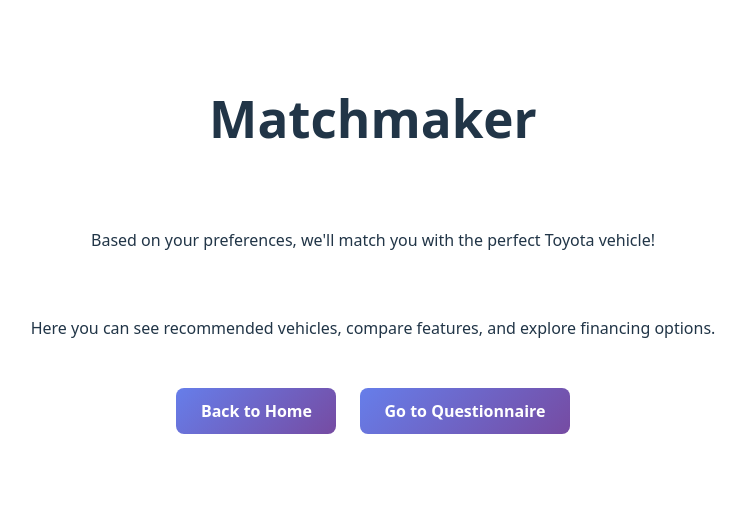
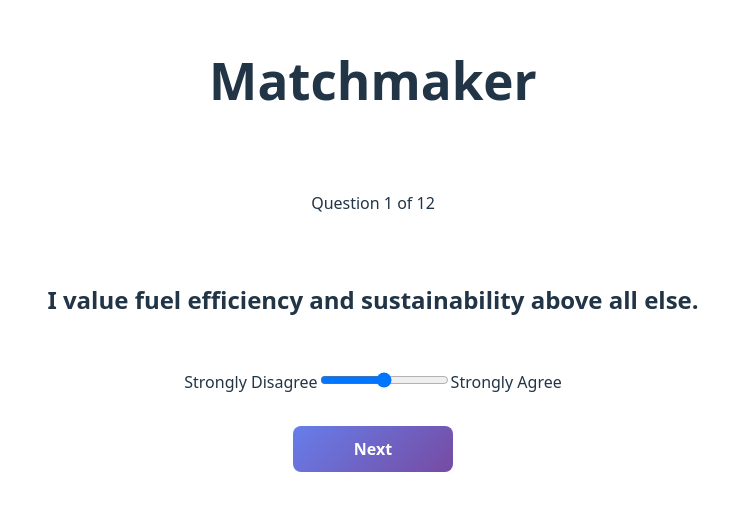
Before and after one commit to travisng02005/HACKTX25, a React (Vite) app in the folder toyota-auto-budget/: page /matchmaker in a window 1280 px wide. Shown: the part 155-666 px from the top of the page, without its empty margins (267-1012 px from the left). Built offline with nearby package versions, Linux system fonts and the light colour scheme.

Commit message:
Implement match maker questions

```diff
--- a/toyota-auto-budget/src/Matchmaker.jsx
+++ b/toyota-auto-budget/src/Matchmaker.jsx
@@ -1,23 +1,147 @@
-import { Link } from 'react-router-dom'
-import './App.css'
+import React, { useState } from "react";
+import { Link } from "react-router-dom";
+import "./App.css";
+
+const questions = [
+  { id: 1, text: "I value fuel efficiency and sustainability above all else.", traits: { eco: 1 } },
+  { id: 2, text: "I prefer a compact car that's easy to park and maneuver in the city.", traits: { comfort: 0.5, style: 0.5 } },
+  { id: 3, text: "I enjoy taking spirited drives and want my car to feel sporty.", traits: { performance: 1 } },
+  { id: 4, text: "I prioritize comfort, space, and family-friendly design.", traits: { comfort: 1 } },
+  { id: 5, text: "I’m drawn to cutting-edge technology and futuristic design.", traits: { innovation: 1 } },
+  { id: 6, text: "I see my car as an expression of style and individuality.", traits: { style: 1 } },
+  { id: 7, text: "I prefer a hybrid or electric powertrain over gasoline engines.", traits: { eco: 1, innovation: 0.5 } },
+  { id: 8, text: "I often drive long distances and want a smooth, quiet ride.", traits: { comfort: 1 } },
+  { id: 9, text: "I like being ready for road trips, carpools, or hauling gear.", traits: { comfort: 1 } },
+  { id: 10, text: "I appreciate cars that feel exclusive or performance-tuned.", traits: { performance: 0.7, style: 0.3 } },
+  { id: 11, text: "I want a car that helps me save money over time.", traits: { eco: 1, comfort: 0.5 } },
+  { id: 12, text: "I like trying innovative or less common technologies (like hydrogen).", traits: { innovation: 1 } },
+];
+
+// simplified Toyota personality matrix
+const cars = [
+  { name: "Corolla", traits: { eco: 4, performance: 3, comfort: 5, innovation: 3, style: 3 } },
+  { name: "Corolla Hybrid", traits: { eco: 6, performance: 3, comfort: 5, innovation: 4, style: 3 } },
+  { name: "Corolla Hatchback", traits: { eco: 4, performance: 4, comfort: 4, innovation: 3, style: 5 } },
+  { name: "Prius", traits: { eco: 7, performance: 3, comfort: 5, innovation: 6, style: 4 } },
+  { name: "Prius Plug-in Hybrid", traits: { eco: 7, performance: 3, comfort: 5, innovation: 7, style: 4 } },
+  { name: "Camry", traits: { eco: 5, performance: 4, comfort: 7, innovation: 5, style: 4 } },
+  { name: "GR 86", traits: { eco: 2, performance: 7, comfort: 3, innovation: 3, style: 6 } },
+  { name: "GR Corolla", traits: { eco: 3, performance: 7, comfort: 3, innovation: 4, style: 6 } },
+  { name: "GR Supra", traits: { eco: 2, performance: 7, comfort: 4, innovation: 4, style: 7 } },
+  { name: "Sienna", traits: { eco: 4, performance: 3, comfort: 7, innovation: 5, style: 3 } },
+  { name: "Crown", traits: { eco: 5, performance: 5, comfort: 6, innovation: 6, style: 6 } },
+  { name: "Mirai", traits: { eco: 7, performance: 3, comfort: 5, innovation: 7, style: 4 } },
+];
+
+// helper function to compute similarity
+function distance(user, car) {
+  const keys = Object.keys(car);
+  let sum = 0;
+  for (const k of keys) {
+    sum += (user[k] - car[k]) ** 2;
+  }
+  return Math.sqrt(sum);
+}
 
 function Matchmaker() {
+  const [step, setStep] = useState(0);
+  const [answers, setAnswers] = useState({});
+  const [result, setResult] = useState(null);
+
+  const currentQuestion = questions[step];
+
+  const handleAnswer = (value) => {
+    setAnswers({ ...answers, [currentQuestion.id]: value });
+  };
+
+  const handleNext = () => {
+    if (step < questions.length - 1) {
+      setStep(step + 1);
+    } else {
+      calculateResult();
+    }
+  };
+
+  const calculateResult = () => {
+    // aggregate trait scores
+    const totals = { eco: 0, performance: 0, comfort: 0, innovation: 0, style: 0 };
+    const counts = { eco: 0, performance: 0, comfort: 0, innovation: 0, style: 0 };
+
+    for (const q of questions) {
+      const score = answers[q.id] || 4; // default neutral
+      for (const [trait, weight] of Object.entries(q.traits)) {
+        totals[trait] += score * weight;
+        counts[trait] += weight;
+      }
+    }
+
+    const userProfile = {};
+    for (const key in totals) {
+      userProfile[key] = counts[key] ? totals[key] / counts[key] : 0;
+    }
+
+    // find best match
+    let best = null;
+    let bestDist = Infinity;
+    for (const car of cars) {
+      const d = distance(userProfile, car.traits);
+      if (d < bestDist) {
+        bestDist = d;
+        best = car.name;
+      }
+    }
+
+    setResult({ car: best, profile: userProfile });
+  };
+
+  // UI
+  if (result) {
+    return (
+      <div className="container">
+        <h1>Your Toyota Match</h1>
+        <h2>{result.car}</h2>
+        <p>
+          Based on your preferences, the <b>{result.car}</b> fits your driving personality best!
+        </p>
+        <Link to="/">
+          <button className="nav-button">Back to Home</button>
+        </Link>
+      </div>
+    );
+  }
+
   return (
     <div className="container">
       <h1>Matchmaker</h1>
-      <p>Based on your preferences, we'll match you with the perfect Toyota vehicle!</p>
-      <p>Here you can see recommended vehicles, compare features, and explore financing options.</p>
+      <p>
+        Question {step + 1} of {questions.length}
+      </p>
+      <h2>{currentQuestion.text}</h2>
+
+      <div className="slider-row">
+        <span>Strongly Disagree</span>
+        <input
+          type="range"
+          min="1"
+          max="7"
+          value={answers[currentQuestion.id] || 4}
+          onChange={(e) => handleAnswer(Number(e.target.value))}
+        />
+        <span>Strongly Agree</span>
+      </div>
 
       <div className="button-container">
-        <Link to="/">
-          <button className="nav-button">Back to Home</button>
-        </Link>
-        <Link to="/questionnaire">
-          <button className="nav-button">Go to Questionnaire</button>
-        </Link>
+        {step > 0 && (
+          <button className="nav-button" onClick={() => setStep(step - 1)}>
+            Back
+          </button>
+        )}
+        <button className="nav-button" onClick={handleNext}>
+          {step === questions.length - 1 ? "See My Match" : "Next"}
+        </button>
       </div>
     </div>
-  )
+  );
 }
 
-export default Matchmaker
+export default Matchmaker;
```
